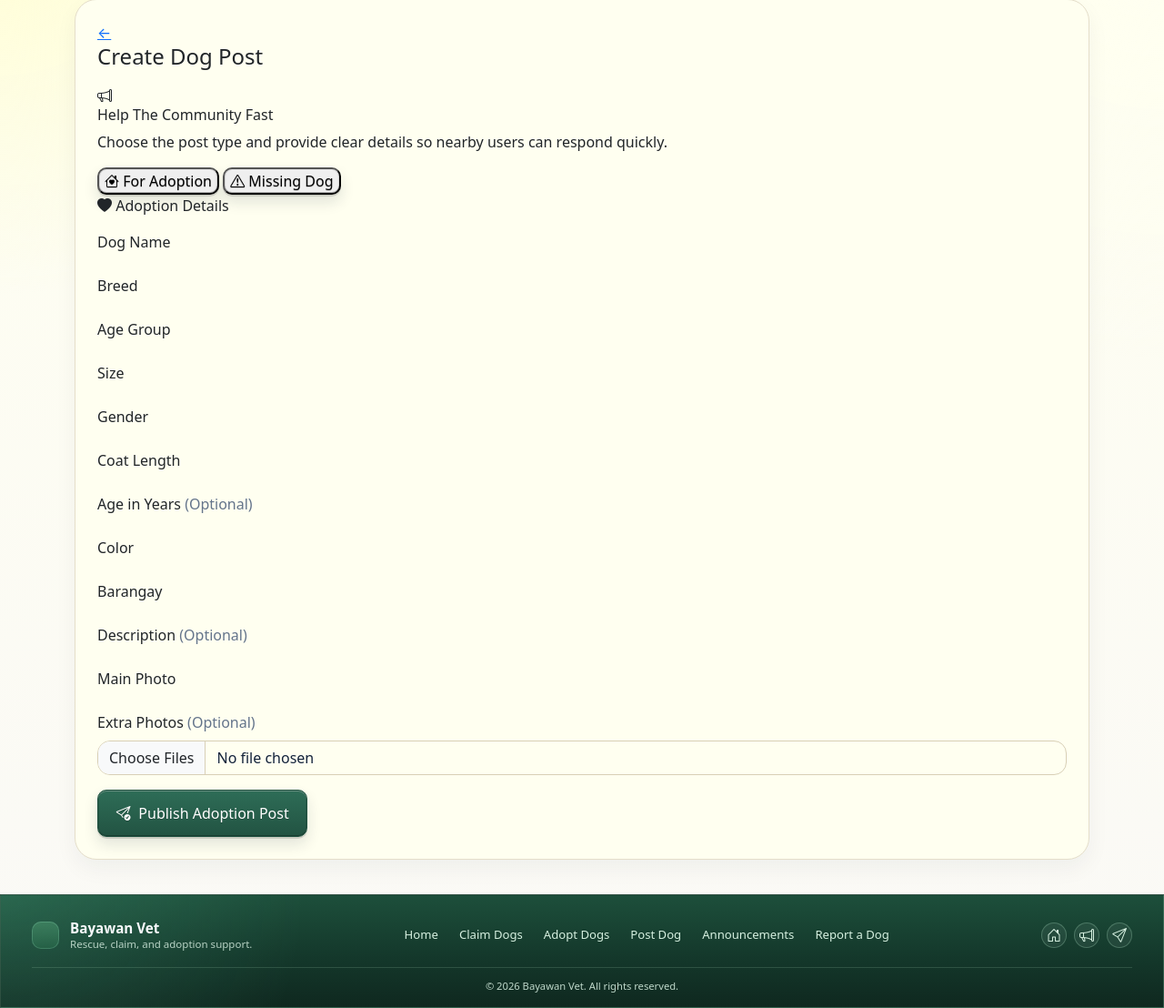
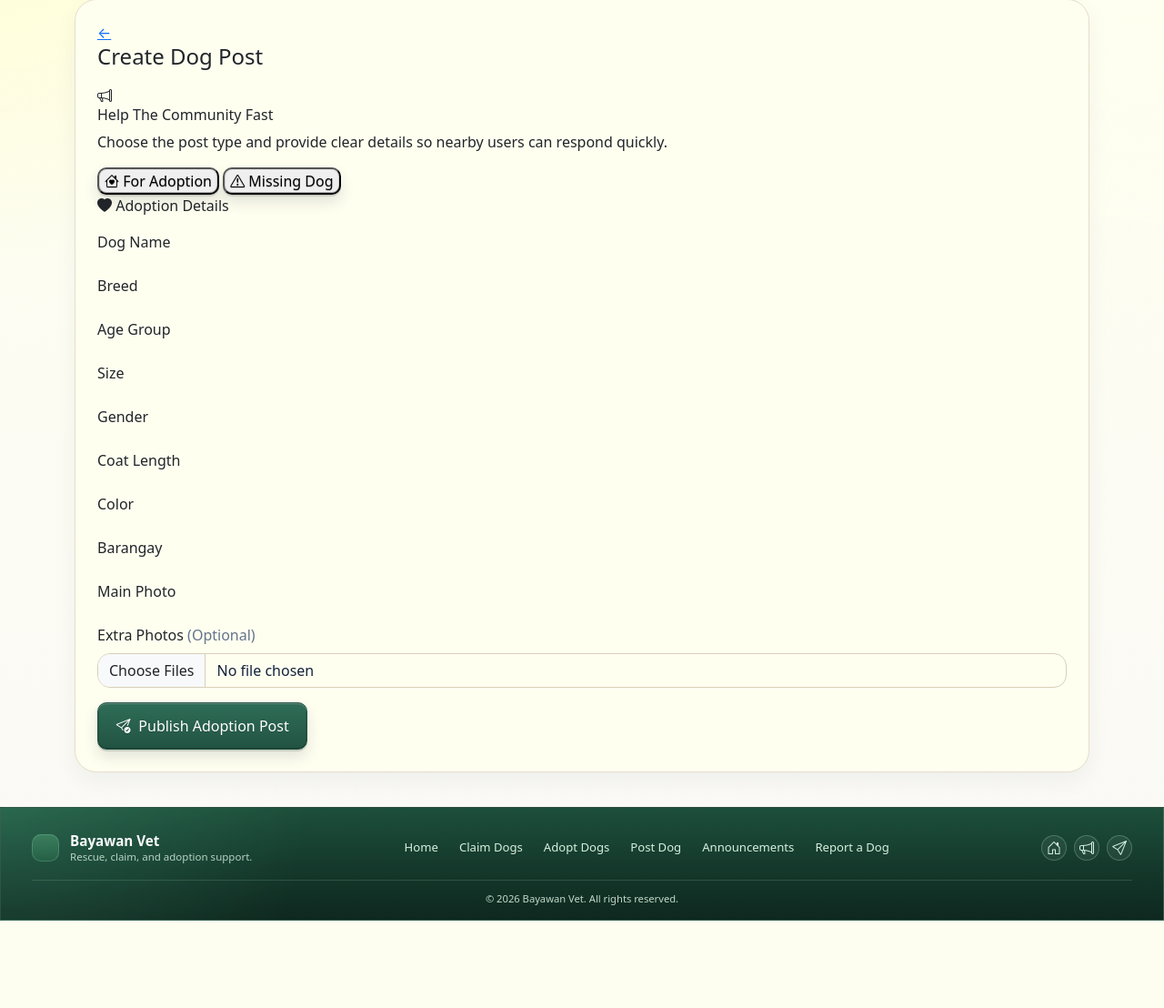
Before and after one commit to Guevarra-Alpie01/Capstone_DogAdoption, a Django app: template user/templates/home/post_create.html in a window 1280 px wide. Shown: the part 99-1207 px from the top of the page at 91% size. After the commit the page ends 1111 px from the top, so only its background shows below. Run offline with Django 5.2, Linux system fonts and the light colour scheme; the template is opened without the code that fills it, so the values that code supplies are empty.

Commit message:
remove unnecessary fields on forms

```diff
--- a/user/templates/home/_adoption_post_fields.html
+++ b/user/templates/home/_adoption_post_fields.html
@@ -47,12 +47,6 @@
         {% if adoption_form.coat_length.errors %}<div class="text-danger small">{{ adoption_form.coat_length.errors|striptags }}</div>{% endif %}
     </div>
 
-    <div class="mb-3">
-        <label class="form-label">Age in Years <span class="text-muted">(Optional)</span></label>
-        {{ adoption_form.age }}
-        {% if adoption_form.age.errors %}<div class="text-danger small">{{ adoption_form.age.errors|striptags }}</div>{% endif %}
-    </div>
-
     <div class="mb-3 post-field-full">
         <label class="form-label">Color</label>
         <div class="post-checkbox-options" data-adoption-color-options>
@@ -79,12 +73,6 @@
     </div>
 
     <div class="mb-3 post-field-full">
-        <label class="form-label">Description <span class="text-muted">(Optional)</span></label>
-        {{ adoption_form.description }}
-        {% if adoption_form.description.errors %}<div class="text-danger small">{{ adoption_form.description.errors|striptags }}</div>{% endif %}
-    </div>
-
-    <div class="mb-3 post-field-full">
         <label class="form-label">Main Photo</label>
         {{ adoption_form.main_image }}
         {% if adoption_form.main_image.errors %}<div class="text-danger small">{{ adoption_form.main_image.errors|striptags }}</div>{% endif %}
--- a/user/templates/home/_missing_post_fields.html
+++ b/user/templates/home/_missing_post_fields.html
@@ -8,16 +8,6 @@
     <label class="form-label">Dog Name</label>
     {{ missing_form.dog_name }}
     {% if missing_form.dog_name.errors %}<div class="text-danger small">{{ missing_form.dog_name.errors|striptags }}</div>{% endif %}
-</div>
-<div class="mb-3">
-    <label class="form-label">Age <span class="text-muted">(Optional)</span></label>
-    {{ missing_form.age }}
-    {% if missing_form.age.errors %}<div class="text-danger small">{{ missing_form.age.errors|striptags }}</div>{% endif %}
-</div>
-<div class="mb-3">
-    <label class="form-label">Description <span class="text-muted">(Optional)</span></label>
-    {{ missing_form.description }}
-    {% if missing_form.description.errors %}<div class="text-danger small">{{ missing_form.description.errors|striptags }}</div>{% endif %}
 </div>
 <div class="mb-3">
     <label class="form-label">Upload Photo</label>
```
Also changed, not shown: user/static/css/user_home.css.
